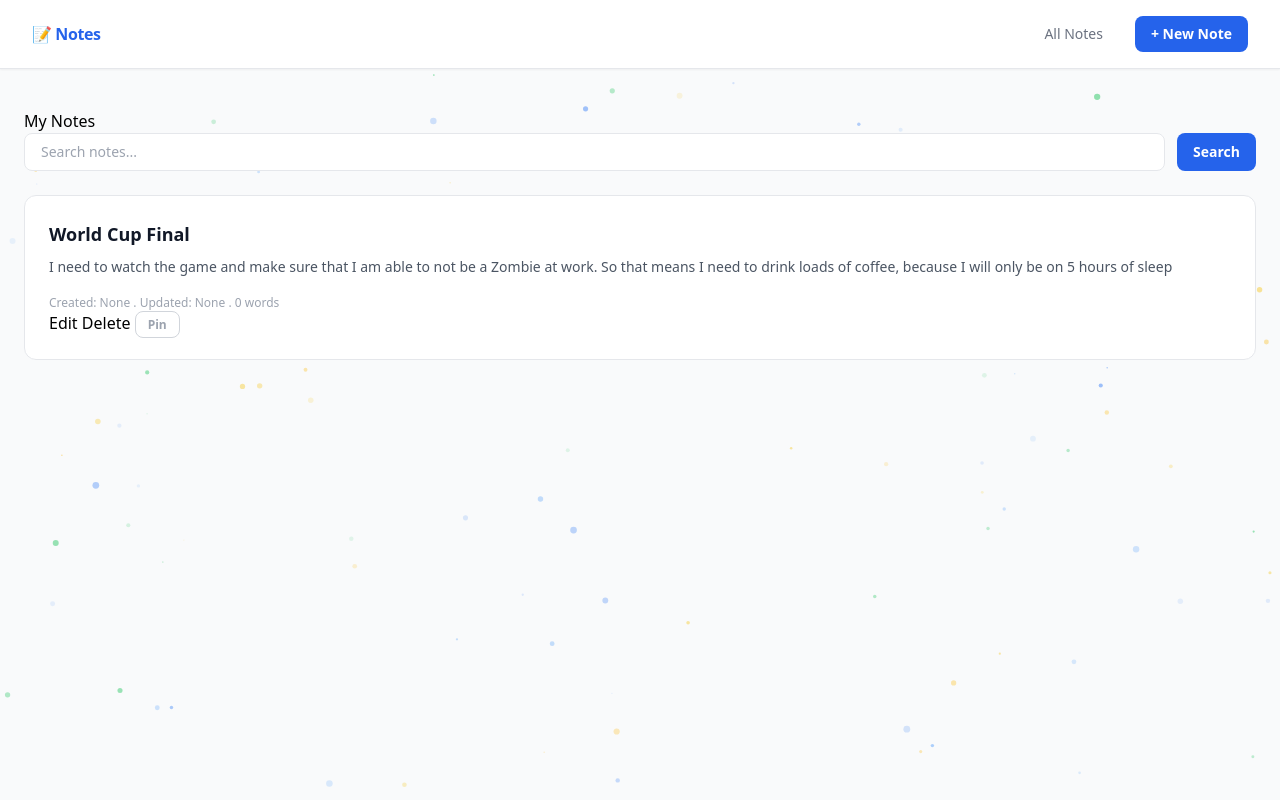
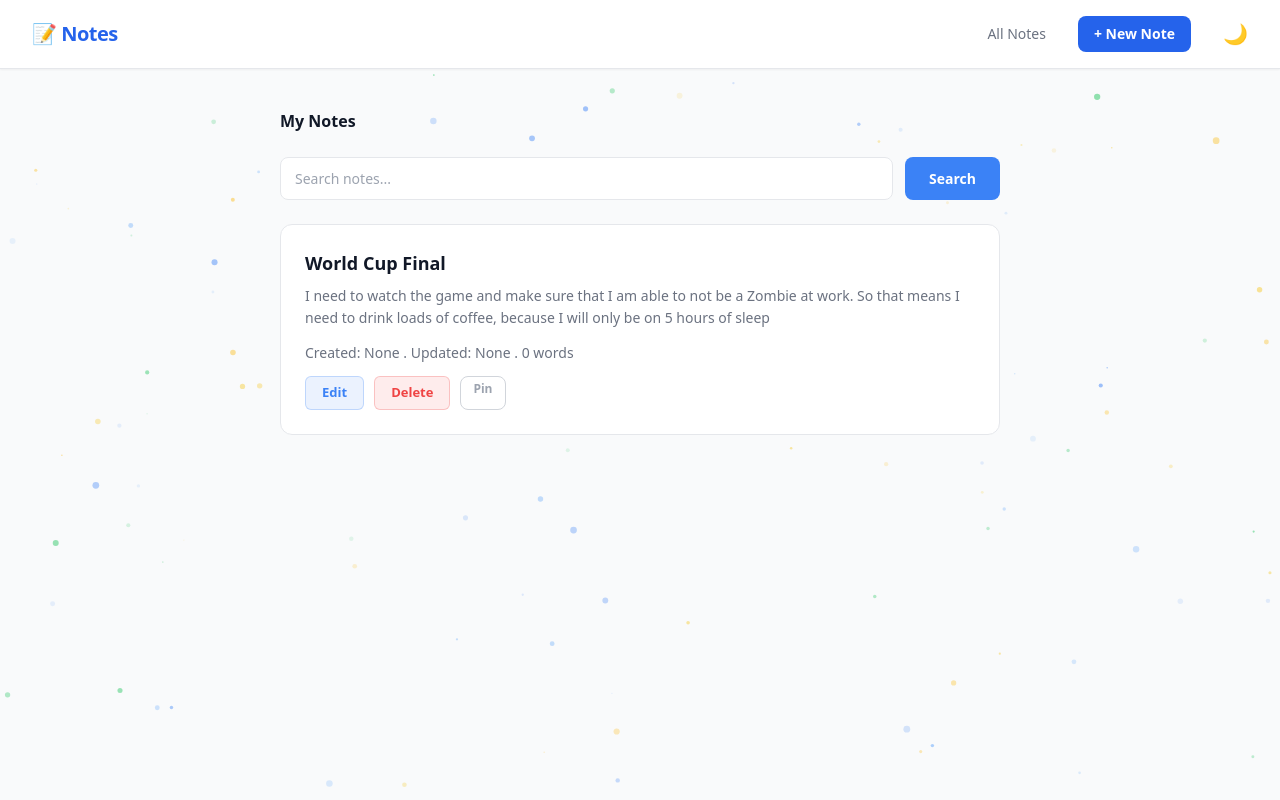
Before and after one commit to GeekOryan/CRUD_Web_App, a Flask app: page / in a window 1280 px wide. Run offline with Flask 3, Linux system fonts and the light colour scheme; data comes from the database, SQL or seed files in the repository; data that the repository does not hold is empty; parts of the project's set-up code (start-up, migrations or seed data) failed here and were passed over; some libraries are stand-ins or nearby versions.

Commit message:
Add dark/light mode toggle with CSS variables and flash-free theme persistence

```diff
--- a/static/style.css
+++ b/static/style.css
@@ -1,25 +1,240 @@
-#particle-canvas{
-    position: fixed;
-    top: 0; left: 0;
-    width: 100%; height: 100%;
-    pointer-events: none;
-    z-index: 0;
+/* ============================================
+   THEME VARIABLES
+   ============================================ */
+:root {
+  --bg: #f9fafb;
+  --surface: #ffffff;
+  --border: #e5e7eb;
+  --text: #111827;
+  --text-muted: #6b7280;
+  --text-subtle: #9ca3af;
+  --nav-bg: #ffffff;
+  --input-bg: #ffffff;
 }
 
-.cursor-tornado{
-    position: fixed;
-    pointer-events: none;
-    z-index: 1;
-    transform: translate(-50%, -50%);
+html.dark {
+  --bg: #0f172a;
+  --surface: #1e293b;
+  --border: #334155;
+  --text: #f1f5f9;
+  --text-muted: #94a3b8;
+  --text-subtle: #64748b;
+  --nav-bg: #0f172a;
+  --input-bg: #1e293b;
 }
 
-body{ overflow: hidden; }
-
-.note-card{
-    transition: transform 0.2s ease, box-shadow 0.2s ease;
+/* ============================================
+   BASE
+   ============================================ */
+body {
+  background-color: var(--bg);
+  color: var(--text);
+  overflow-x: hidden;
+  overflow-y: auto;
+  transition: background-color 0.3s, color 0.3s;
 }
 
-.note-card:hover{
-    transform: translateY(-6px);
-    box-shadow: 0 20px 40px rgba(0, 0, 0, 0.12);
+nav {
+  background-color: var(--nav-bg);
+  border-bottom: 1px solid var(--border);
+  transition: background-color 0.3s;
 }
+
+/* ============================================
+   NOTE CARDS
+   ============================================ */
+.note-card {
+  background-color: var(--surface);
+  border: 1px solid var(--border);
+  border-radius: 12px;
+  padding: 24px;
+  margin-bottom: 16px;
+  transition: transform 0.2s ease, box-shadow 0.2s ease, background-color 0.3s;
+}
+
+.note-card:hover {
+  transform: translateY(-4px);
+  box-shadow: 0 12px 32px rgba(0,0,0,0.1);
+}
+
+.note-card h2 {
+  color: var(--text);
+  font-size: 18px;
+  font-weight: 700;
+  margin-bottom: 8px;
+}
+
+.note-card p {
+  color: var(--text-muted);
+  font-size: 14px;
+  line-height: 1.6;
+  margin-bottom: 12px;
+}
+
+.note-meta {
+  color: var(--text-subtle);
+  font-size: 12px;
+  margin-bottom: 12px;
+}
+
+/* ============================================
+   FORMS
+   ============================================ */
+.form-card {
+  background-color: var(--surface);
+  border: 1px solid var(--border);
+  border-radius: 12px;
+  padding: 32px;
+}
+
+input[type="text"],
+textarea {
+  width: 100%;
+  padding: 10px 14px;
+  background-color: var(--input-bg);
+  border: 1px solid var(--border);
+  border-radius: 8px;
+  color: var(--text);
+  font-size: 14px;
+  font-family: inherit;
+  outline: none;
+  transition: border-color 0.2s, background-color 0.3s;
+}
+
+input[type="text"]:focus,
+textarea:focus {
+  border-color: #3b82f6;
+}
+
+textarea { height: 160px; resize: vertical; }
+
+label {
+  display: block;
+  font-size: 13px;
+  font-weight: 600;
+  color: var(--text-muted);
+  margin-bottom: 6px;
+}
+
+.form-group { margin-bottom: 18px; }
+
+button[type="submit"] {
+  background: #3b82f6;
+  color: white;
+  padding: 10px 24px;
+  border: none;
+  border-radius: 8px;
+  font-size: 14px;
+  font-weight: 600;
+  cursor: pointer;
+  transition: background 0.2s;
+}
+
+button[type="submit"]:hover { background: #2563eb; }
+
+form a {
+  font-size: 14px;
+  color: var(--text-muted);
+  text-decoration: none;
+  margin-left: 12px;
+}
+
+/* ============================================
+   SEARCH INPUT
+   ============================================ */
+.search-input {
+  background-color: var(--input-bg);
+  border: 1px solid var(--border);
+  color: var(--text);
+  border-radius: 8px;
+  padding: 8px 14px;
+  font-size: 14px;
+  width: 100%;
+  outline: none;
+  transition: border-color 0.2s, background-color 0.3s;
+}
+
+.search-input:focus { border-color: #3b82f6; }
+
+/* ============================================
+   FLASH MESSAGES
+   ============================================ */
+.flash {
+  padding: 12px 16px;
+  border-radius: 8px;
+  margin-bottom: 20px;
+  font-size: 14px;
+  font-weight: 500;
+  border: 1px solid;
+}
+
+.flash.success {
+  background: rgba(34,197,94,0.08);
+  color: #16a34a;
+  border-color: rgba(34,197,94,0.2);
+}
+
+.flash.error {
+  background: rgba(239,68,68,0.08);
+  color: #dc2626;
+  border-color: rgba(239,68,68,0.2);
+}
+
+/* ============================================
+   NOTE ACTIONS
+   ============================================ */
+.note-actions {
+  display: flex;
+  gap: 10px;
+  flex-wrap: wrap;
+}
+
+.btn-edit {
+  font-size: 13px;
+  font-weight: 600;
+  text-decoration: none;
+  padding: 6px 16px;
+  border-radius: 6px;
+  background: rgba(59,130,246,0.1);
+  color: #3b82f6;
+  border: 1px solid rgba(59,130,246,0.25);
+  transition: all 0.2s;
+}
+
+.btn-edit:hover { background: #3b82f6; color: white; }
+
+.btn-delete {
+  font-size: 13px;
+  font-weight: 600;
+  text-decoration: none;
+  padding: 6px 16px;
+  border-radius: 6px;
+  background: rgba(239,68,68,0.1);
+  color: #ef4444;
+  border: 1px solid rgba(239,68,68,0.25);
+  transition: all 0.2s;
+}
+
+.btn-delete:hover { background: #ef4444; color: white; }
+
+/* ============================================
+   CANVAS — Particles
+   ============================================ */
+#particle-canvas {
+  position: fixed;
+  top: 0; left: 0;
+  width: 100%; height: 100%;
+  pointer-events: none;
+  z-index: 0;
+}
+
+/* ============================================
+   EMPTY STATE
+   ============================================ */
+.empty-state {
+  text-align: center;
+  padding: 60px 20px;
+  color: var(--text-muted);
+}
+
+.empty-state a { color: #3b82f6; text-decoration: none; font-weight: 600; }
--- a/templates/base.html
+++ b/templates/base.html
@@ -1,25 +1,37 @@
 <!DOCTYPE html>
-<html lang="en">
+<html lang="en" class="light">
 <head>
     <meta charset="UTF-8">
     <meta name="viewport" content="width=device-width, initial-scale=1.0">
     <title>Notes Manager</title>
+
+    <!-- Apply theme immediately to prevent flash -->
+    <script>
+        const savedTheme = localStorage.getItem('theme') || 'light';
+        document.documentElement.className = savedTheme;
+    </script>
+
+    <script>
+        tailwind = { config: { darkMode: 'class' } }
+    </script>
     <script src="https://cdn.tailwindcss.com"></script>
     <link rel="stylesheet" href="{{ url_for('static', filename='style.css')}}">
 </head>
-<body class="bg-gray-50 min-h-screen">
 
     <canvas id="particle-canvas"></canvas>
 
+    <div class="hidden dark:bg-gray-900 dark:bg-gray-800 dark:bg-gray-700 dark:text-white dark:text-gray-300 dark:text-gray-400 dark:text-gray-500 dark:border-gray-700 dark:border-gray-600"></div>
+
     <!-- NAVBAR -->
-    <nav class="bg-white border-b border-gray-200 px-8 py-4 flex items-center gap-8 sticky top-0 z-10 shadow-sm">
-        <span class="text-x1 font-black text-blue-600 mr-auto tracking-tight">📝 Notes</span>
+    <nav class="px-8 py-4 flex items-center gap-8 sticky top-0 z-10 shadow-sm">
+        <span class="text-xl font-black text-blue-600 mr-auto tracking-tight">📝 Notes</span>
         <a href="{{ url_for('index') }}" class="text-gray-500 hover:text-blue-600 font-mdeium text-sm transition-colors">All Notes</a>
         <a href="{{ url_for('create') }}" class="bg-blue-600 hover:bg-blue-700 text-white text-sm font-semibold px-4 py-2 rounded-lg transition-colors">+ New Note</a>
+        <button onclick="toggleTheme()" id="theme-btn" class="text-gray-500 hover:text-blue-600 text-xl transition-colors">🌙</button>
     </nav>
 
     <!-- MAIN CONTENT -->
-    <div class="max-w-3x1 mx-auto px-6 py-10 relative z-5">
+    <div class="max-w-3xl mx-auto px-6 py-10 relative z-5">
 
         {% with messages = get_flashed_messages(with_categories=true) %}
             {% if messages %}
@@ -113,6 +125,29 @@
         requestAnimationFrame(animate);
     }
     animate();
+
+    function toggleTheme(){
+        const html = document.documentElement;
+        const btn = document.getElementById('theme-btn');
+
+        if (html.classList.contains('dark')){
+            html.classList.remove('dark');
+            html.classList.add('light');
+            btn.textContent = "🌙";
+            localStorage.setItem('theme', 'light');
+        } else {
+            html.classList.remove('light');
+            html.classList.add('dark');
+            btn.textContent = '☀️';
+            localStorage.setItem('theme', 'dark');
+        }
+    }
+
+    document.addEventListener('DOMContentLoaded', () => {
+    if (localStorage.getItem('theme') === 'dark') {
+        document.getElementById('theme-btn').textContent = '☀️';
+    }
+});
     </script>
 
 </body>
--- a/templates/index.html
+++ b/templates/index.html
@@ -1,7 +1,7 @@
 {% extends "base.html" %}
 
 {% block content %}
-<h1>My Notes</h1>
+<h1 class="text-2x1 font-bold mb-6 text-gray-900 dark:text-white">My Notes</h1>
 
 <form method="GET" action="{{ url_for('index') }}" class="mb-6">
     <div class="flex gap-3">
@@ -10,7 +10,7 @@
             name="q"
             value="{{ query }}"
             placeholder="Search notes..."
-            class="flex-1 px-4 py-2 border border-gray-200 rounded-lg text-gray-700 text-sm focus:outline-none focus:border-blue-400"
+            class="search-input"
         >
         <button type="submit" class="bg-blue-600 text-white px-4 py-2 rounded-lg text-sm font-semibold hover:bg-blue-700 transition-colors">
             Search
@@ -25,13 +25,13 @@
 
 {% if notes %}
     {% for note in notes %}
-    <div class="note-card bg-white rounded-xl p-6 mb-4 border border-gray-200">
+    <div class="note-card">
 
-        <h2 class="text-gray-900 font-bold text-lg mb-2">{{ note['title'] }}</h2>
+        <h2 class="text-gray-900 dark:text-white font-bold text-lg mb-2">{{ note['title'] }}</h2>
 
-        <p class="text-gray-600 text-sm leading-relaxed mb-4">{{ note['content'] }}</p>
+        <p class="text-gray-600 dark:text-gray-300 text-sm leading-relaxed mb-4">{{ note['content'] }}</p>
 
-        <p class="text-xs text-gray-400 mt-2">
+        <p class="note-meta">
             Created: {{ note['created_at'] }} .
             Updated: {{ note['updated_at'] }} .
             {{ note['word_count'] }} words
```
